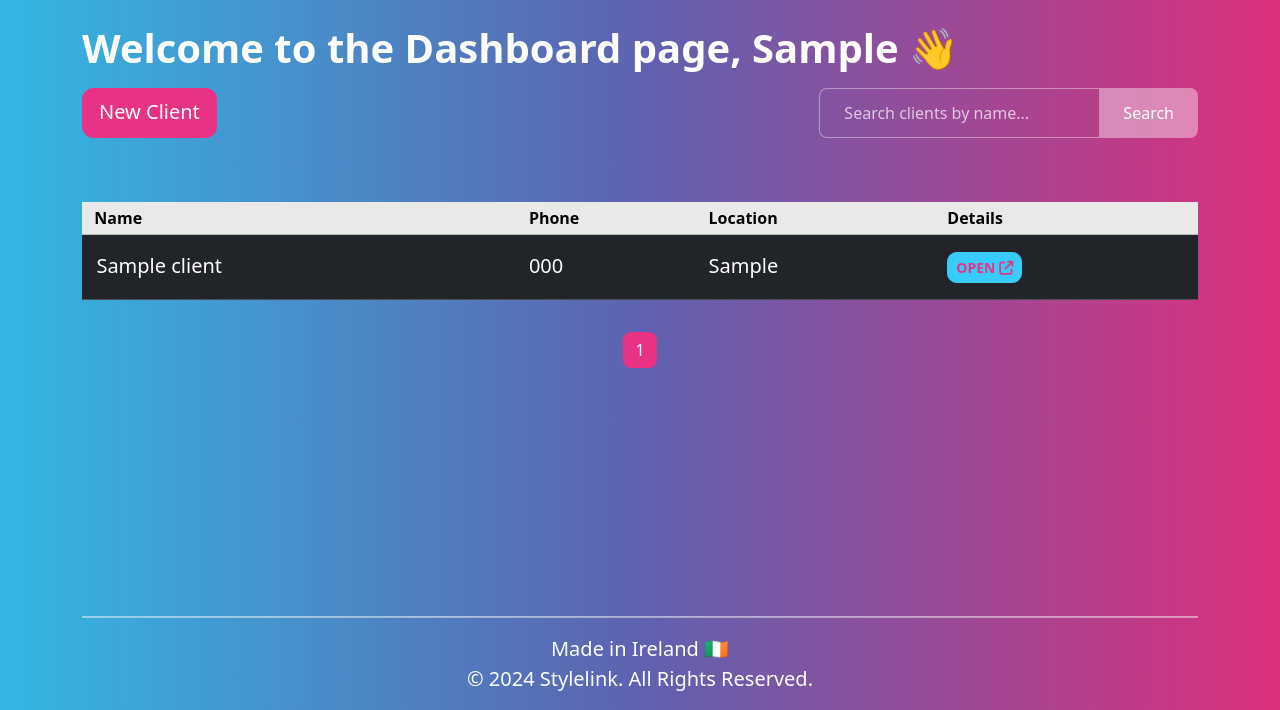
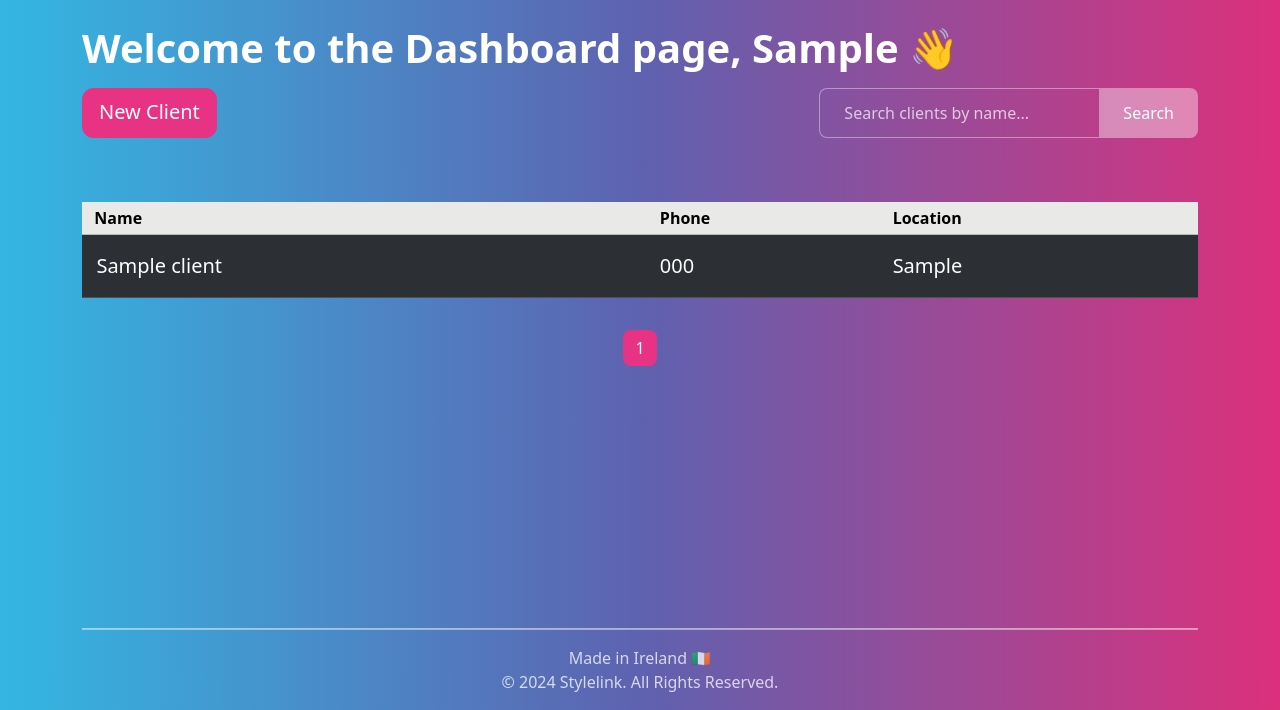
Before and after one commit to yaroslav-matala/stylelink-crm, a Django app: page /dashboard in a window 1280 px wide. Shown: the part 90-800 px from the top of the page. Run offline with Django 4.2, Linux system fonts and the light colour scheme; a user stored in the database is signed in; tables that the repository leaves empty hold one stand-in row (values such as "Sample post"); some libraries are stand-ins or nearby versions.

Commit message:
make table rows clickable

```diff
--- a/client_manager/templates/client_manager/dashboard.html
+++ b/client_manager/templates/client_manager/dashboard.html
@@ -22,28 +22,33 @@
     </div>
 
     <div class="table-responsive">
-        <table class="table table-dark table-hover table-sm">
+        <table class="table table-dark table-hover table-striped table-sm">
             <thead class="table-light">
                 <tr>
                     <th scope="col">&nbsp;&nbsp;Name</th>
                     <th scope="col">Phone</th>
                     <th scope="col">Location</th>
-                    <th scope="lol">Details</th>
+                    {% comment %} <th scope="lol">Details</th> {% endcomment %}
                 </tr>
             </thead>
             <tbody>
             {% if page_obj %}
                 {% for client in page_obj %}
-                <tr>
+                <tr class="clickable-row" data-href="{% url 'client' client.id %}">
                     <td class="fs-5 py-2">&nbsp;&nbsp;{{client.name}}</td>
                     <td class="fs-5 py-2">{{client.phone}}</td>
                     <td class="fs-5 py-2">{{client.location}}</td>
-                    <td class="fs-5 py-2"><a href="{% url 'client' client.id %}" class="btn btn-info fw-bold text-primary btn-sm">OPEN <i class="fa-solid fa-arrow-up-right-from-square"></i></a></td>
+                    {% comment %} <td class="fs-5 py-2"><a href="{% url 'client' client.id %}" class="btn btn-info fw-bold text-primary btn-sm">OPEN <i class="fa-solid fa-arrow-up-right-from-square"></i></a></td> {% endcomment %}
                 </tr>
                 {% endfor %}
                 {% else %}
                     <tr>
-                        <td colspan="4" class="text-center">No clients found.</td>
+                        <td colspan="4" class="text-center fs-3 py-2">
+                            <div class="mt-2">No clients found</div>
+                            <div class="mt-3">
+                                <a href="{% url 'dashboard' %}" class="btn fs-5 mb-2 btn-outline-light">Return to Dashboard</a>
+                            </div>
+                        </td>
                     </tr>
                 {% endif %}
             </tbody>
--- a/client_manager/templates/client_manager/view-client.html
+++ b/client_manager/templates/client_manager/view-client.html
@@ -17,7 +17,7 @@
         </div>
     </div>
 
-    <a href="{% url 'dashboard' %}" class="btn btn-light">Close <i class="fa-solid fa-xmark"></i></a>
+    <a href="{% url 'dashboard' %}" class="btn btn-primary">Dashboard <i class="fa-solid fa-home"></i></a>
     &nbsp;
     <a href="{% url 'update-client' client.id %}" class="btn btn-warning">Edit Client <i class="fa-solid fa-edit"></i></a>
     &nbsp;
--- a/static/css/style.css
+++ b/static/css/style.css
@@ -42,3 +42,7 @@ html, body {
 .message-text {
   color: white;
 }
+
+.clickable-row {
+  cursor: pointer;
+}
--- a/static/js/app.js
+++ b/static/js/app.js
@@ -4,5 +4,16 @@
 let message_timeout = document.getElementById("message-timer");
 
 setTimeout(function() {
-    message_timeout.style.display = "none";
+    if (message_timeout) {
+        message_timeout.style.display = "none";
+    }
 }, 5000);
+
+document.addEventListener('DOMContentLoaded', function() {
+    // Add event listener to make rows clickable
+    document.querySelectorAll('.clickable-row').forEach(row => {
+        row.addEventListener('click', function() {
+            window.location = this.getAttribute('data-href');
+        });
+    });
+});
--- a/stylelink/settings.py
+++ b/stylelink/settings.py
@@ -30,7 +30,7 @@ TEMPLATES_DIR = os.path.join(BASE_DIR, 'templates')
 SECRET_KEY = os.environ.get('SECRET_KEY')
 
 # SECURITY WARNING: don't run with debug turned on in production!
-DEBUG = False
+DEBUG = True
 
 ALLOWED_HOSTS = ['8000-yaroslavmat-stylelinkcr-hqnta9goa1s.ws.codeinstitute-ide.net', 'stylelink-7c53adcbe9a8.herokuapp.com']
 
--- a/templates/base.html
+++ b/templates/base.html
@@ -69,6 +69,7 @@
                     </div>
                 </div>
             </nav>
+
             <div class="container">
                 <br>
                 <!-- Notification messages -->
@@ -98,8 +99,8 @@
         <footer class="pb-2">
             <div class="container text-center">
                 <hr class="footer-hr">
-                <p class="mb-0 fs-5">Made in Ireland &#127470;&#127466;</p>
-                <p class="mb-0 fs-5">&copy; 2024 Stylelink. All Rights Reserved.</p>
+                <p class="mb-0 fs-6 text-muted">Made in Ireland <span class="fs-6">&#127470;&#127466;</span></p>
+                <p class="mb-0 fs-6 text-muted">&copy; 2024 Stylelink. All Rights Reserved.</p>
             </div>
         </footer>
         </div>
```
